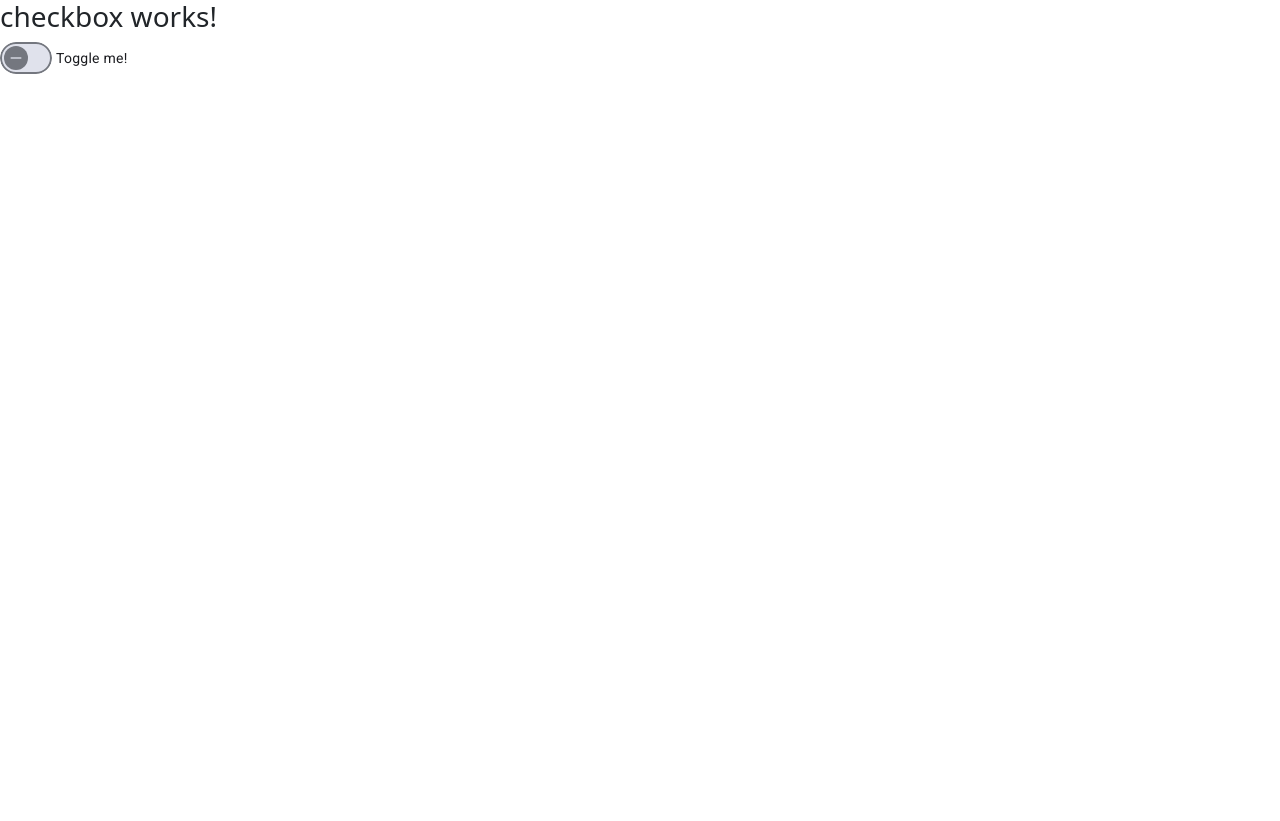
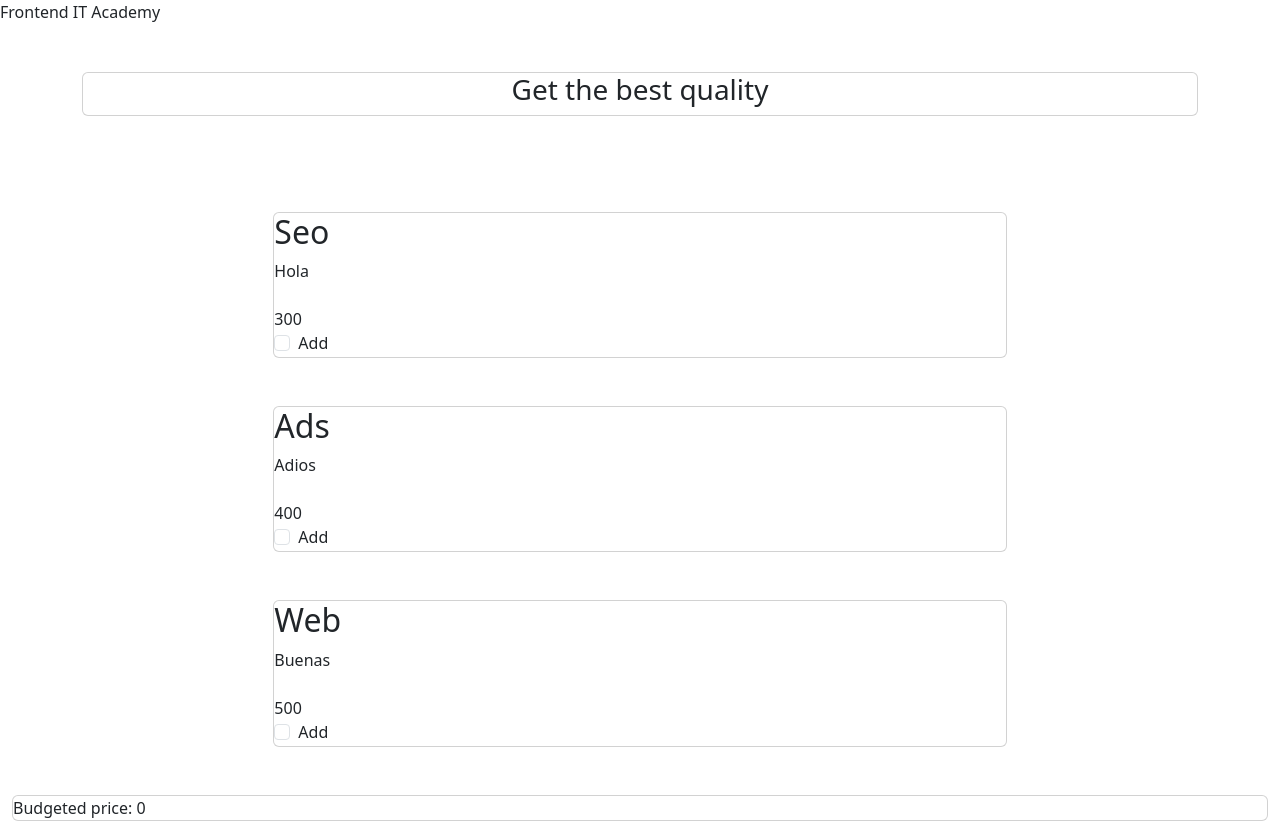
Before and after one commit to AlexMafaluno/Sprint6-budget, an Angular app: page / in a window 1280 px wide. Before the commit the page ends 800 px from the top, so only its background shows below. Built offline with nearby package versions, Linux system fonts and the light colour scheme.

Commit message:
apply checkboxes

```diff
--- a/src/app/app.component.html
+++ b/src/app/app.component.html
@@ -1,2 +1,13 @@
+<div class="">Frontend IT Academy</div>
+<!-- Banner-->
+<div class="container fluid">
+    <div class="row align-content-center">
+        <div class="col">
+            <div class="card text-center my-5">
+            <h3>Get the best quality</h3>
+            </div>
+        </div>
+    </div>
+</div>
+<!--checkboxes-->
 <app-checkbox></app-checkbox>
-<mat-slide-toggle>Toggle me!</mat-slide-toggle>
--- a/src/app/app.component.ts
+++ b/src/app/app.component.ts
@@ -10,5 +10,5 @@ import { MatSlideToggleModule } from '@angular/material/slide-toggle';
   styleUrl: './app.component.scss'
 })
 export class AppComponent {
-  title = 'budget';
+  title = 'Hello, budget';
 }
--- a/src/app/checkbox/checkbox.component.html
+++ b/src/app/checkbox/checkbox.component.html
@@ -1 +1,44 @@
-<h3>checkbox works!</h3>
+<form [formGroup]="checkboxForm" (ngSubmit)="submit()">
+<div class="container-fluid">
+    <div class="row justify-content-center">
+        <div class="col-12 col-xl-8">
+            @for(product of products; track products){
+            <div class= "card m-5">
+                <div class = "card-title">
+                    <h2>{{product.title}}</h2>
+                    <p>{{product.description}}</p>
+                </div>
+            <div class="price"> {{product.price}}
+            </div>
+            <div formGroupName="selectedProducts">
+            <div class="form-check">
+                <input class="form-check-input" type="checkbox" value="{{product.price}}" [formControlName]="product.id">
+                <label class="form-check-label" for="flexCheckDefault">Add</label>
+            </div>
+            </div>
+        </div>
+        }
+        </div>
+    </div>
+    <div class="row">
+        <div class="col">
+            <div class="card">
+                Budgeted price: {{ totalPrice }}
+            </div>
+        </div>
+    </div>
+</div>
+</form>
+<!--
+<form [formGroup]="checkboxForm" (ngSubmit)="submit()">
+
+    <label for="title" formControlname="title"></label>
+    <label for="description" formControlname="description"></label>
+    <label for="description" formControlname="price"></label>
+
+
+
+
+
+</form>
+-->
--- a/src/app/checkbox/checkbox.component.scss
+++ b/src/app/checkbox/checkbox.component.scss
@@ -0,0 +1,4 @@
+.card{
+    display:flex;
+
+}
--- a/src/app/checkbox/checkbox.component.ts
+++ b/src/app/checkbox/checkbox.component.ts
@@ -1,12 +1,51 @@
 import { Component } from '@angular/core';
-import { FormBuilder } from '@angular/forms';
+import { FormBuilder, FormGroup, ReactiveFormsModule } from '@angular/forms';
 
 @Component({
   selector: 'app-checkbox',
-  imports: [],
+  imports: [ReactiveFormsModule],
   templateUrl: './checkbox.component.html',
   styleUrl: './checkbox.component.scss'
 })
 export class CheckboxComponent {
+  checkboxForm : FormGroup;
+  totalPrice: number = 0;
 
+  products = [
+  {id: 1, title:'Seo', description: 'Hola', price: 300 },
+  {id: 2, title:'Ads', description: 'Adios', price: 400 },
+  {id: 3, title:'Web', description: 'Buenas', price: 500 }
+  ]
+
+
+
+constructor(private fb : FormBuilder) {
+
+  const productControls = this.products.reduce((acc, product) => {
+    acc[product.id] = [false];
+    return acc;
+  }, {} as any);
+
+  this.checkboxForm = this.fb.group({
+    selectedProducts: this.fb.group(productControls)
+  });
+
+  // Escuchar cambios en los checkboxes
+  this.checkboxForm.valueChanges.subscribe(() => {
+    this.calculateTotal();
+  });
 }
+
+
+calculateTotal(){
+
+  const selectedProducts = this.checkboxForm.value.selectedProducts;
+  this.totalPrice = this.products.filter(product => selectedProducts[product.id]).
+  reduce((sum, product) => sum + product.price, 0);
+}
+
+
+submit(){
+ console.log("hola!!!!")
+}
+}
```
Also changed, not shown: 1 other file (tests, documents, lock files or other folders).
